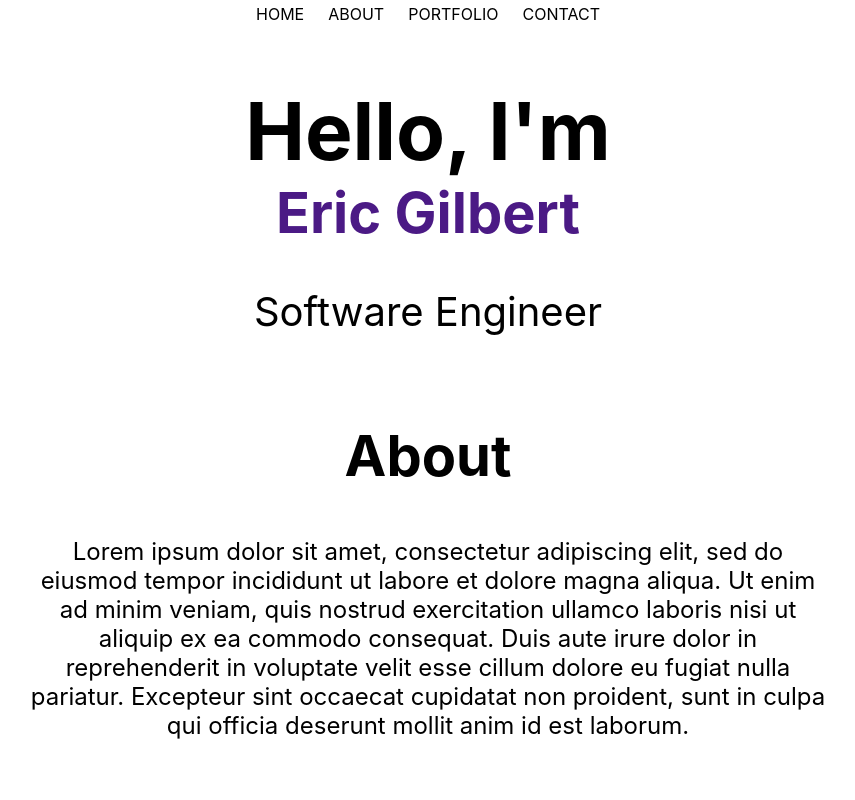
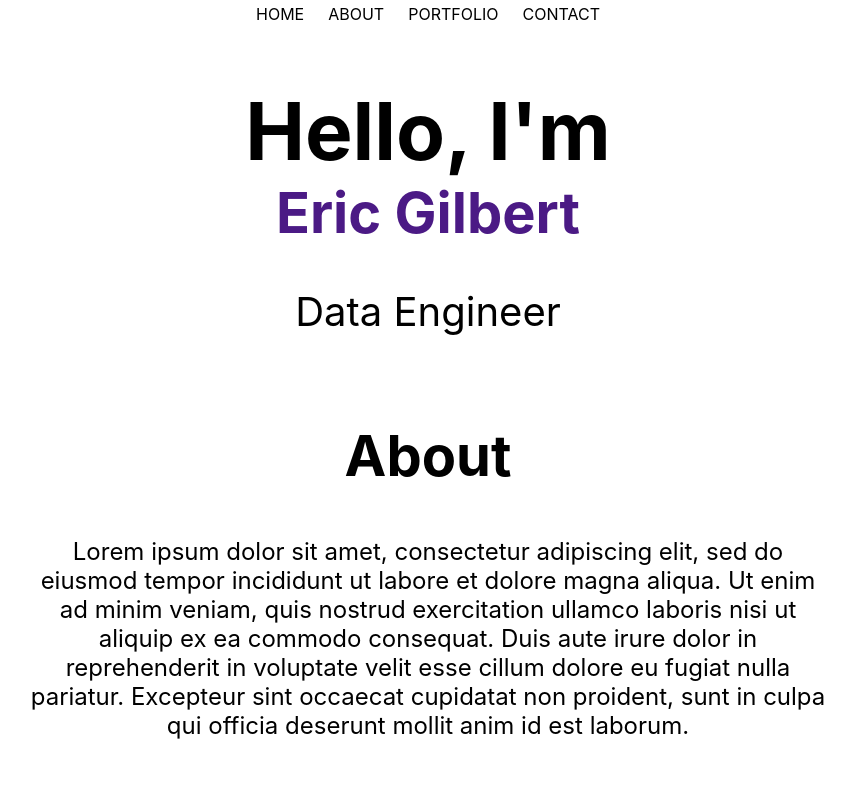
Before and after one commit to egilbert2310/portfolio-website, a React (Create React App) app: page / in a window 1280 px wide. Shown: the top 800 px of the page, without its empty margins (212-1067 px from the left). Built offline with nearby package versions, Linux system fonts and the light colour scheme.

Commit message:
job title animation now displays more titles

```diff
--- a/src/components/animations/TextAnimation.jsx
+++ b/src/components/animations/TextAnimation.jsx
@@ -5,22 +5,16 @@ import { useInterval } from "react-use";
 
 
 export default function TextAnimation(){
-    const title1 = 'Data Engineer'
-    const title2 = 'Software Engineer'
-
-    const title_arr = ['Data Engineer', 'Software Engineer', 'Data Scientist', 'Data Analyst', 'A Cool Guy']
-    const [titles, setTitle] = useState(title1)
+    const title_arr = ['Data Engineer', 'Software Engineer', 'Data Scientist', 'Data Analyst']
     const [count, setCount] = useState(0)
     const [play, setPlay] = useState(false)
 
     useInterval(
         () => {
-            setTitle(title1)
             setCount(count + 1)
 
-            if (count === 1){
+            if (count === title_arr.length - 1){
                 setCount(0)
-                setTitle(title2)
             }
         },
         play ? 4000 : null
@@ -28,7 +22,6 @@ export default function TextAnimation(){
 
     useEffect(() =>{
         const timer = setTimeout(() => {
-            setTitle(title2)
             setPlay(true)
         }, 4000)
 
@@ -36,7 +29,7 @@ export default function TextAnimation(){
     }, [])
 
     return (
-    <Wrapper>{titles}</Wrapper>
+    <Wrapper>{title_arr[count]}</Wrapper>
  )
 }
 
```
